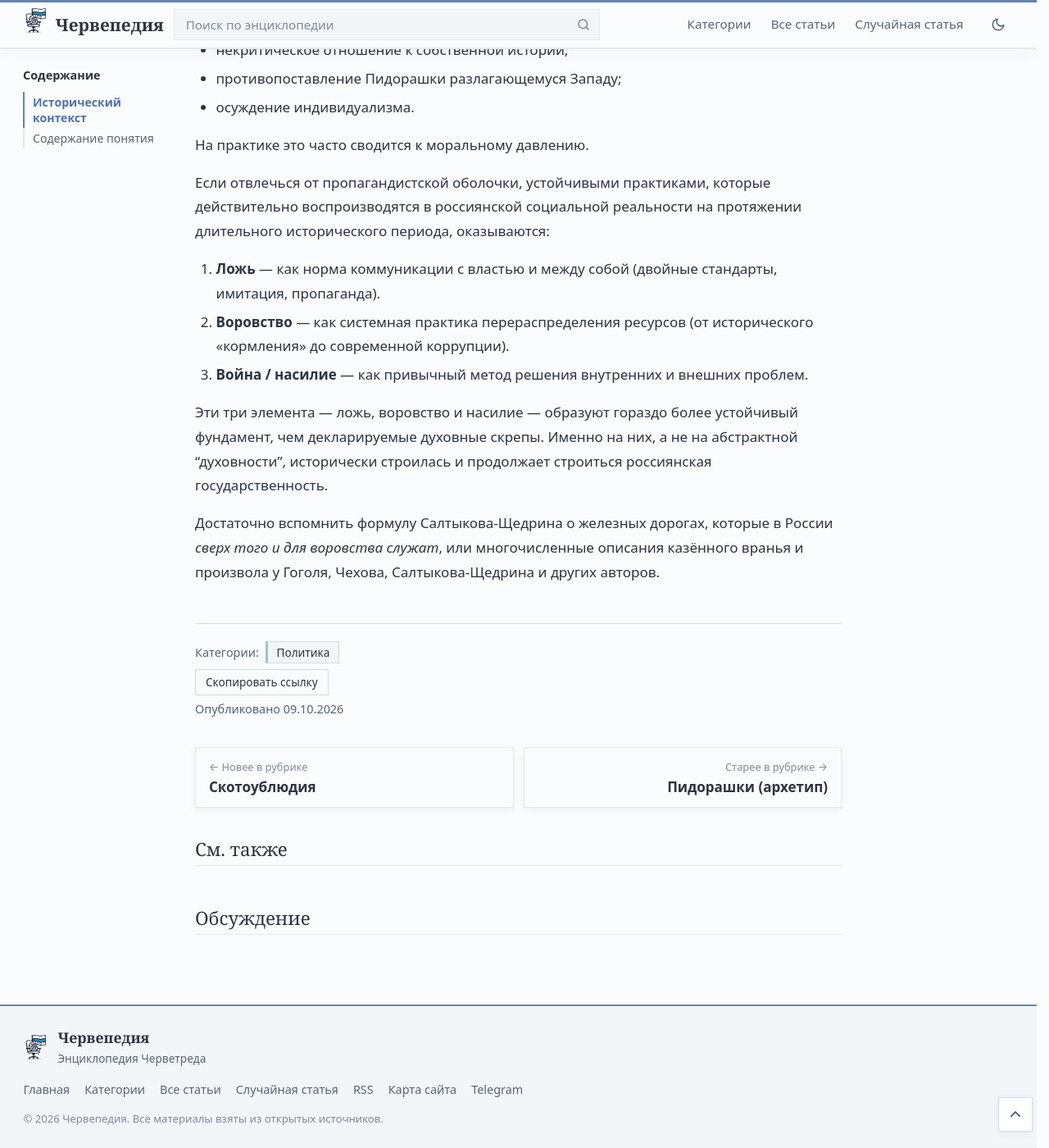
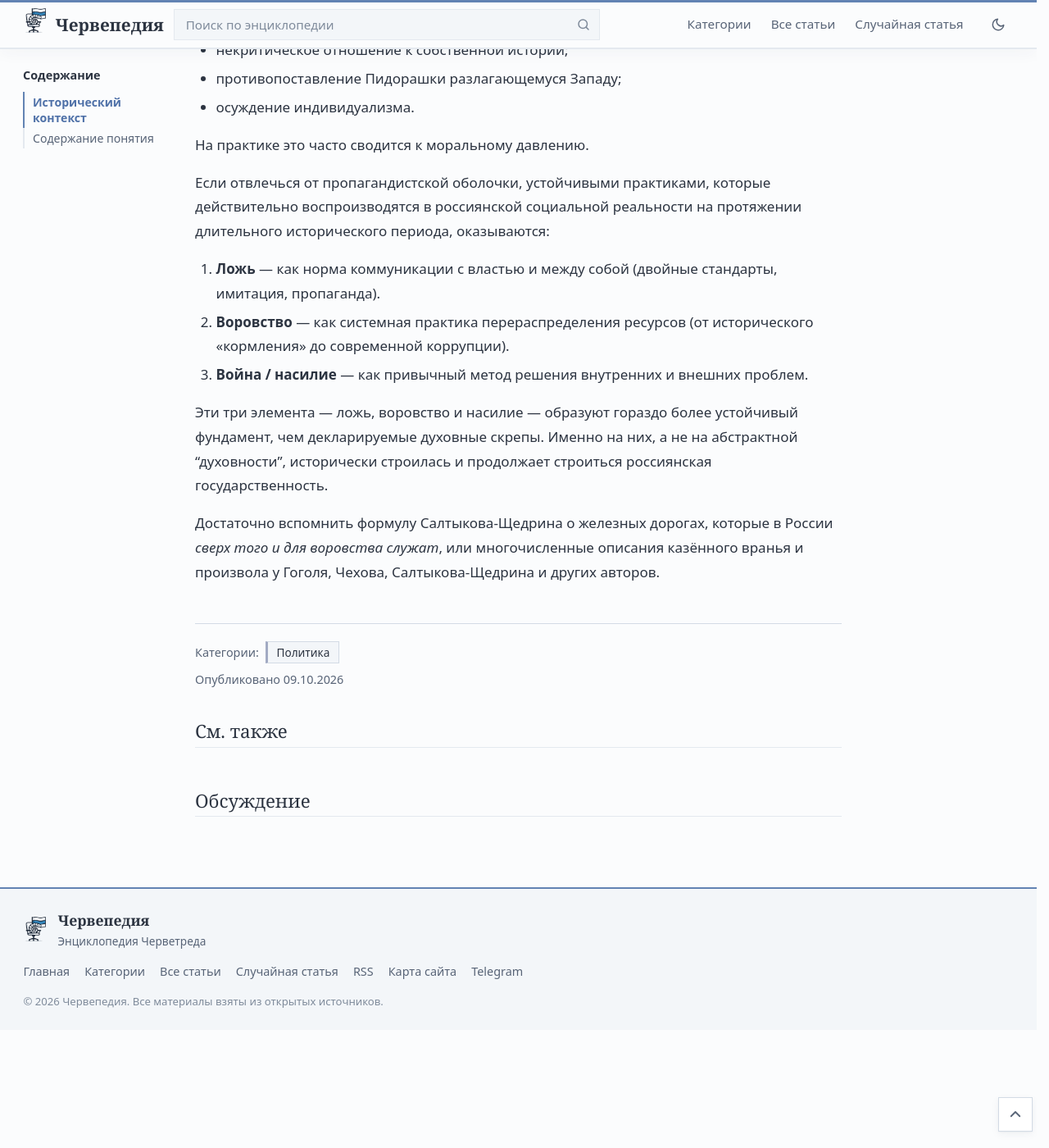
Before and after one commit to cherwepedia/cherwepedia.github.io, a Jekyll site: the page built from _posts/2024-11-18-skrepy.md, in a window 1280 px wide and 1400 px high, scrolled down 1026 px. Shown: the whole window at 82% size. Built offline with Jekyll 4.4.1, drawn with Linux system fonts in a browser that asks for light colours; comment, search, counter and statistics services are not loaded; after the commit the page ends 2282 px from its top, so only the background shows below that.

```diff
--- a/_config.yml
+++ b/_config.yml
@@ -18,7 +18,6 @@ logo: /assets/img/logo.png
 # Комментарии. Telegram выключен (код сохранён в _layouts/post.html) — включается значением true.
 comments_telegram: false
 comments_twikoo: true
-# Адрес вашего Twikoo (например https://twikoo-xxxx.vercel.app) или ID окружения. Пока пусто — блок комментариев не показывается.
 twikoo_env_id: "https://musical-speculoos-359c69.netlify.app/.netlify/functions/twikoo"
 seasonal_effects: true                     # осенью — тыквы в шапке главной (false — выключить)
 telegram_channel: chervethreadoff          # канал с комментариями (виджет обсуждения под статьёй)
@@ -34,7 +33,7 @@ hidden_categories:
 
 home_latest: 8        # сколько последних статей на главной
 page_size: 20         # статей на одной странице списков (пагинация)
-related_limit: 6      # блок «См. также» под статьёй
+related_limit: 3      # блок «См. также» под статьёй
 
 # --- Сборка -------------------------------------------------
 permalink: /:categories/:title/
@@ -65,6 +64,4 @@ exclude:
   - vendor
   - .github
 
-# Плагины не нужны: sitemap.xml, feed.xml, поиск и пагинация сделаны своими средствами,
-# поэтому сайт собирается стандартным GitHub Pages без сюрпризов.
 plugins: []
--- a/_includes/cat-hue.html
+++ b/_includes/cat-hue.html
@@ -12,7 +12,7 @@
     {%- if ch_c.hue -%}
       {%- assign cat_hue = ch_c.hue -%}
     {%- else -%}
-      {%- assign cat_hue = forloop.index0 | times: 137 | modulo: 360 -%}
+      {%- assign cat_hue = forloop.index0 | times: 618 | modulo: 1000 | times: 14 | divided_by: 100 | plus: 160 -%}
     {%- endif -%}
     {%- assign ch_tone = forloop.index0 | modulo: 3 -%}
     {%- if ch_tone == 1 -%}{%- assign cat_lo = '-9%' -%}{%- elsif ch_tone == 2 -%}{%- assign cat_lo = '6%' -%}{%- endif -%}
--- a/_layouts/post.html
+++ b/_layouts/post.html
@@ -91,7 +91,6 @@ layout: default
           {%- if c_obj %} <a class="chip has-cat" style="--h:{{ cat_hue }};--lo:{{ cat_lo }}" href="{{ '/' | append: c_obj.id | append: '/' | relative_url }}">{{ c_obj.name }}</a>{% else %} <span class="chip">{{ c }}</span>{% endif %}
           {%- endfor %}
         </p>
-        <p class="article-tools"><button class="btn btn-small" type="button" data-copy-link>Скопировать ссылку</button></p>
         <p class="article-dates">
           Опубликовано <time datetime="{{ page.date | date_to_xmlschema }}">{{ page.date | date: '%d.%m.%Y' }}</time>
           {%- if page.last_modified_at %}, изменено <time datetime="{{ page.last_modified_at | date_to_xmlschema }}">{{ page.last_modified_at | date: '%d.%m.%Y' }}</time>{% endif %}
@@ -110,25 +109,6 @@ layout: default
           {%- endif -%}
         {%- endfor -%}
       {%- endcapture -%}
-      {%- assign pn_found = false -%}
-      {%- assign pn_newer = nil -%}
-      {%- assign pn_older = nil -%}
-      {%- assign pn_last = nil -%}
-      {%- for rp in related_all -%}
-        {%- if pn_found and pn_older == nil -%}{%- assign pn_older = rp -%}{%- endif -%}
-        {%- if rp.url == page.url -%}{%- assign pn_found = true -%}{%- assign pn_newer = pn_last -%}{%- endif -%}
-        {%- assign pn_last = rp -%}
-      {%- endfor -%}
-      {%- if pn_newer or pn_older %}
-      <nav class="post-nav" aria-label="Соседние статьи рубрики">
-        {%- if pn_newer %}
-        <a class="post-nav-item post-nav-prev" href="{{ pn_newer.url | relative_url }}"><span class="post-nav-label">← Новее в рубрике</span><span class="post-nav-title">{{ pn_newer.title | escape }}</span></a>
-        {%- else %}<span></span>{% endif %}
-        {%- if pn_older %}
-        <a class="post-nav-item post-nav-next" href="{{ pn_older.url | relative_url }}"><span class="post-nav-label">Старее в рубрике →</span><span class="post-nav-title">{{ pn_older.title | escape }}</span></a>
-        {%- else %}<span></span>{% endif %}
-      </nav>
-      {%- endif %}
       {%- if related_n > 0 %}
       <section class="related" aria-labelledby="related-title">
         <h2 id="related-title">См. также</h2>
--- a/assets/css/main.css
+++ b/assets/css/main.css
@@ -22,7 +22,7 @@
   --accent-soft: #ecf1f8;
   --infobox-head: #e7edf5;
   --mark: hsl(45 70% 87%);
-  --cat-s: 34%;
+  --cat-s: 22%;
   --cat-l: 70%;
   --shadow: 0 1px 2px rgba(40, 56, 84, .05), 0 3px 10px rgba(40, 56, 84, .05);
   --shadow-lg: 0 10px 32px rgba(40, 56, 84, .15);
@@ -51,7 +51,7 @@
   --accent-soft: #1a2536;
   --infobox-head: #1d2838;
   --mark: hsla(45, 45%, 62%, .28);
-  --cat-s: 32%;
+  --cat-s: 24%;
   --cat-l: 60%;
   --shadow: 0 1px 2px rgba(0, 0, 0, .3), 0 3px 10px rgba(0, 0, 0, .22);
   --shadow-lg: 0 10px 32px rgba(0, 0, 0, .5);
@@ -645,15 +645,3 @@ html.theme-anim, html.theme-anim *, html.theme-anim *::before, html.theme-anim *
 .to-top { position: fixed; right: 20px; bottom: 20px; z-index: 60; width: 42px; height: 42px; display: grid; place-items: center; border: 1px solid var(--border-strong); background: var(--bg-elev); color: var(--text-soft); box-shadow: var(--shadow); cursor: pointer; transition: background-color .15s, color .15s; }
 .to-top:hover { background: var(--accent-soft); color: var(--accent); }
 @media print { .to-top, .read-progress { display: none !important; } }
-
-/* Соседние статьи рубрики, кнопка ссылки */
-.post-nav { clear: both; display: grid; grid-template-columns: repeat(2, minmax(0, 1fr)); gap: 12px; margin-top: 2em; }
-.post-nav-item { display: flex; flex-direction: column; gap: 2px; padding: 12px 16px; border: 1px solid var(--border); background: var(--bg); box-shadow: var(--shadow); color: var(--text); transition: border-color .15s, background-color .15s; }
-.post-nav-item:hover { border-color: var(--accent); background: var(--accent-soft); text-decoration: none; color: var(--text); }
-.post-nav-next { text-align: right; grid-column: 2; }
-.post-nav-prev { grid-column: 1; }
-.post-nav-label { font-size: .8rem; color: var(--text-mute); }
-.post-nav-title { font-weight: 600; line-height: 1.35; }
-.btn-small { height: 32px; padding: 0 12px; font-size: .85rem; }
-.article-tools { margin: .6em 0 .2em; }
-@media (max-width: 640px) { .post-nav { grid-template-columns: minmax(0, 1fr); } .post-nav-next, .post-nav-prev { grid-column: 1; text-align: left; } }
--- a/assets/js/main.js
+++ b/assets/js/main.js
@@ -822,15 +822,4 @@
     on(window, 'scroll', function () { if (!ticking) { ticking = true; requestAnimationFrame(update); } }, { passive: true });
     update();
   })();
-
-  /* Копирование ссылки на статью */
-  $$('[data-copy-link]').forEach(function (b) {
-    var label = b.textContent;
-    on(b, 'click', function () {
-      var url = location.origin + location.pathname;
-      function done() { b.textContent = 'Ссылка скопирована'; setTimeout(function () { b.textContent = label; }, 1800); }
-      if (navigator.clipboard && navigator.clipboard.writeText) navigator.clipboard.writeText(url).then(done, function () { window.prompt('Ссылка:', url); });
-      else window.prompt('Ссылка:', url);
-    });
-  });
 })();
```
Also changed, not shown: other parts of _includes/cat-hue.html (+2 -2 lines).
